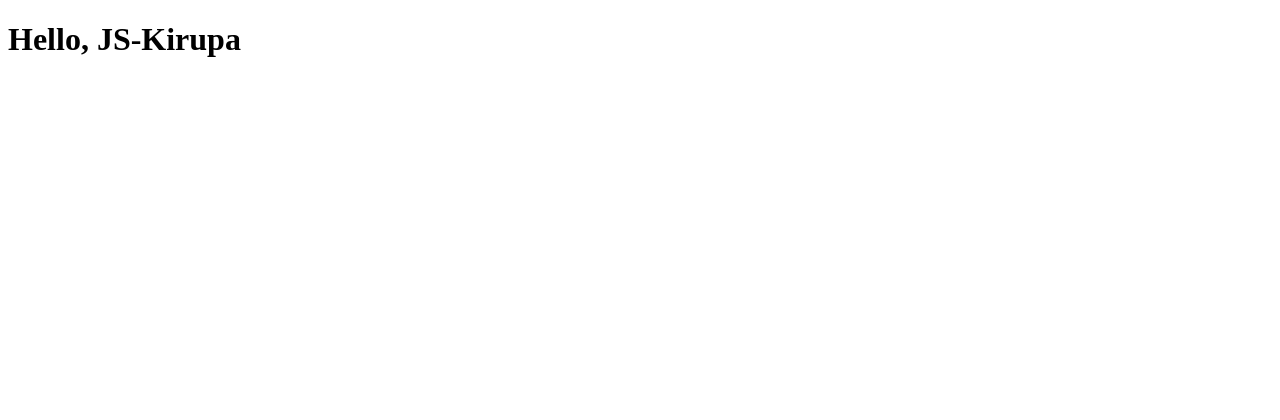
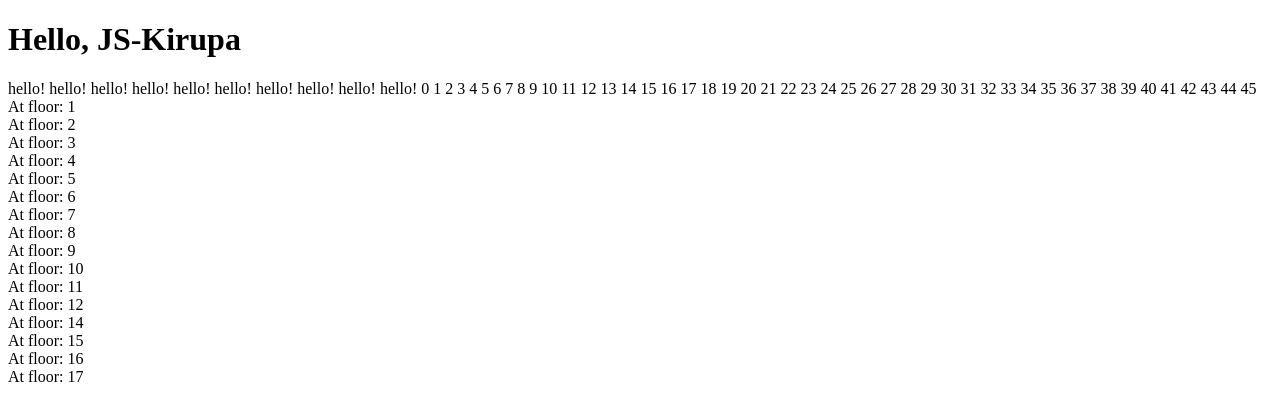
Before and after one commit to narcash/js-kirupa, a website: page index.html in a window 1280 px wide. Drawn offline with Linux system fonts and the light colour scheme.

Commit message:
feat: passed loop for, while, do while

```diff
--- a/index.html
+++ b/index.html
@@ -12,8 +12,28 @@
     </h1>
 
     <script>
-        const siteURL = "https://www.google.com";
-        alert(siteURL);
+        for (let i = 0; i < 10; i++) {
+        saySomething();
+        }
+        function saySomething() {
+        document.writeln("hello!");
+        }
+        for (let i = 0; i < 100; i++) {
+        document.writeln(i);
+        if (i == 45) {
+        break;
+        }
+        }
+        let floors = 17;
+        for (let i = 1; i <= floors; i++) {
+        if (i == 13) {
+        // нет такого этажа (floor)
+        continue;
+        }
+        document.writeln("At floor: " + i + "<br>");
+        }
+        // const siteURL = "https://www.google.com";
+        // alert(siteURL);
     </script>
 </body>
 </html>
```
